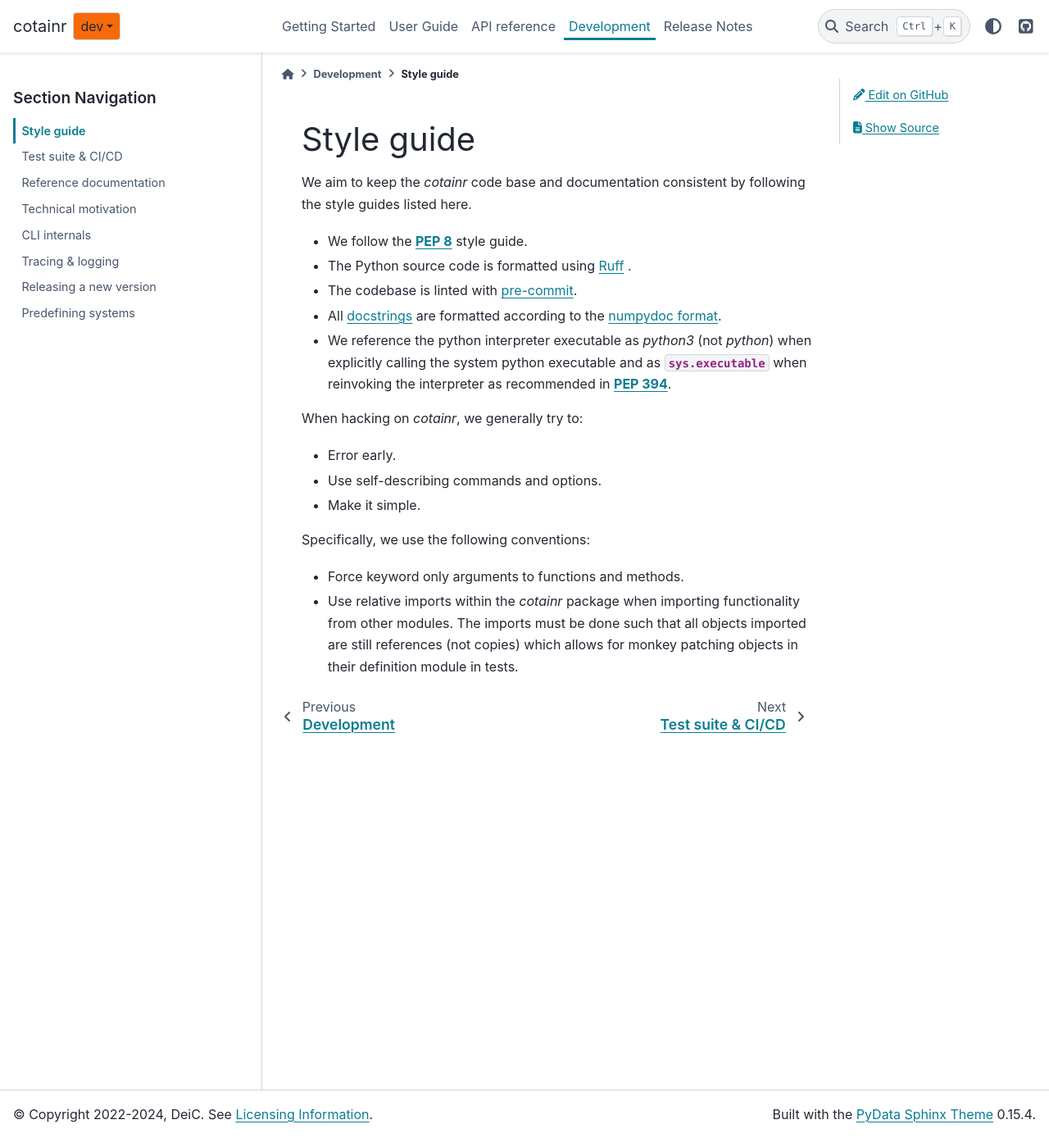
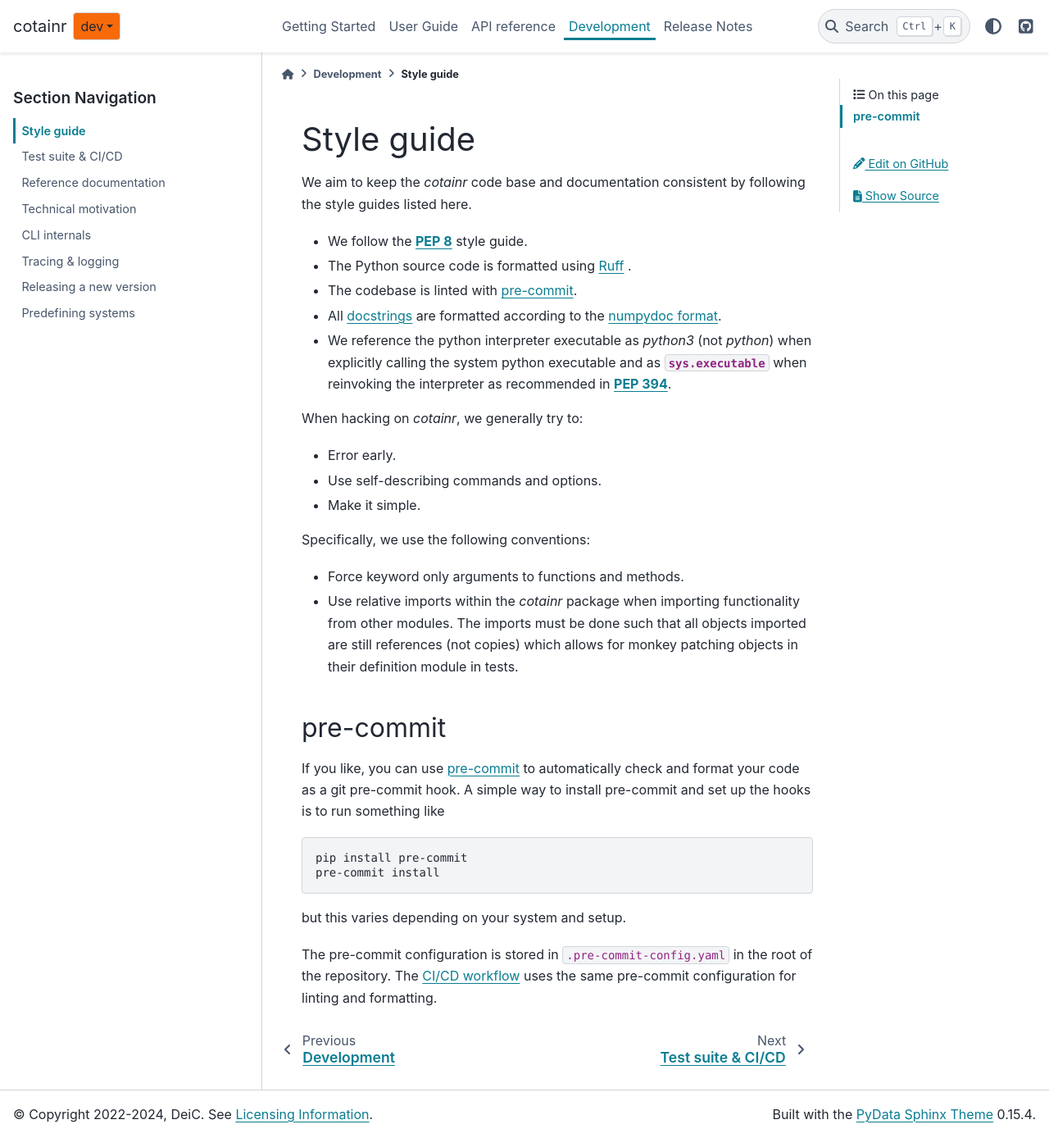
Before and after one commit to DeiC-HPC/cotainr, a Sphinx documentation site: the page built from doc/development/style_guide.rst, in a window 1280 px wide and 1388 px high. Shown: the whole window at 82% size. Built offline with Sphinx 7.4.7 and the PyData theme 0.15.4, drawn with Linux system fonts in a browser that asks for light colours; pages that are not in the unit, such as notebooks, are missing from menus.

Commit message:
Document CI linting/formatting checks

```diff
--- a/doc/development/style_guide.rst
+++ b/doc/development/style_guide.rst
@@ -20,3 +20,20 @@ Specifically, we use the following conventions:
 
 - Force keyword only arguments to functions and methods.
 - Use relative imports within the `cotainr` package when importing functionality from other modules. The imports must be done such that all objects imported are still references (not copies) which allows for monkey patching objects in their definition module in tests.
+
+pre-commit
+----------
+
+If you like, you can use `pre-commit <https://pre-commit.com/>`_ to automatically check and
+format your code as a git pre-commit hook. A simple way to install pre-commit and set up the
+hooks is to run something like
+
+.. code-block:: bash
+
+    pip install pre-commit
+    pre-commit install
+
+but this varies depending on your system and setup.
+
+The pre-commit configuration is stored in ``.pre-commit-config.yaml`` in the root of the repository.
+The `CI/CD workflow <test_suite_ci_cd>`_ uses the same pre-commit configuration for linting and formatting.
```
Also changed, not shown: doc/development/test_suite_ci_cd.rst (+7 -2 lines).
